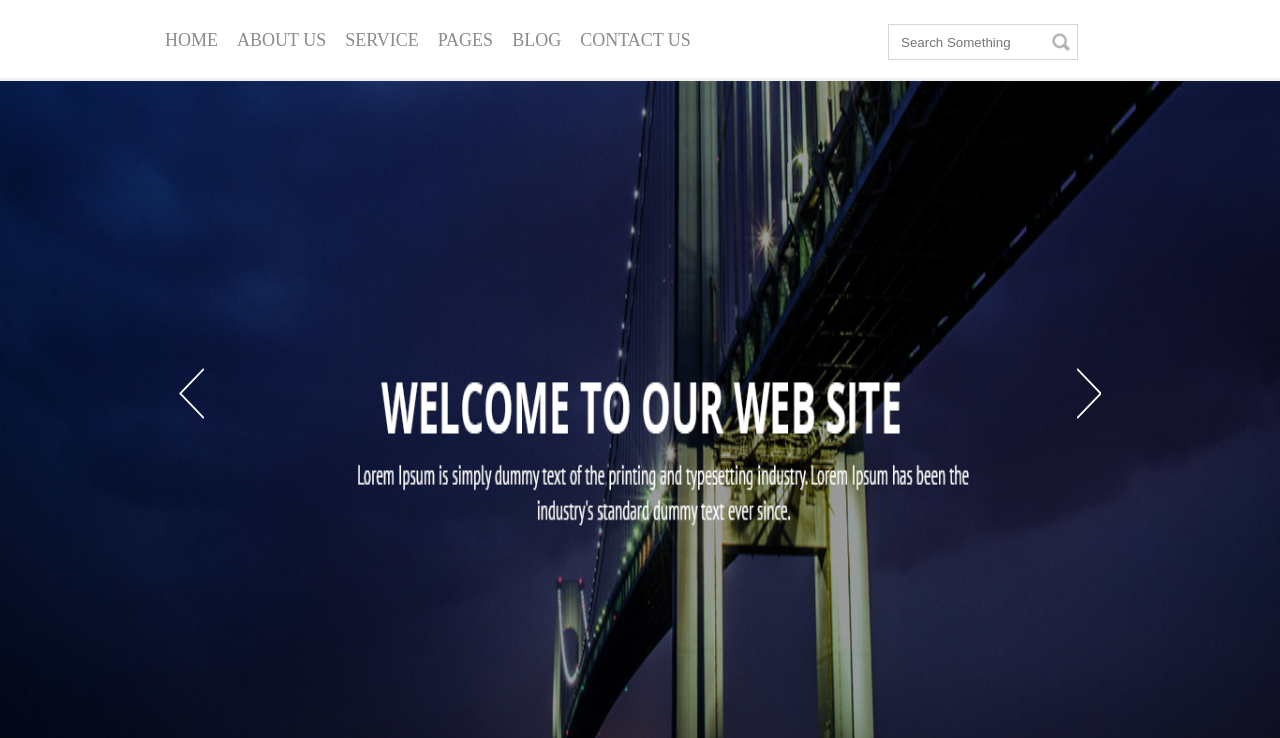
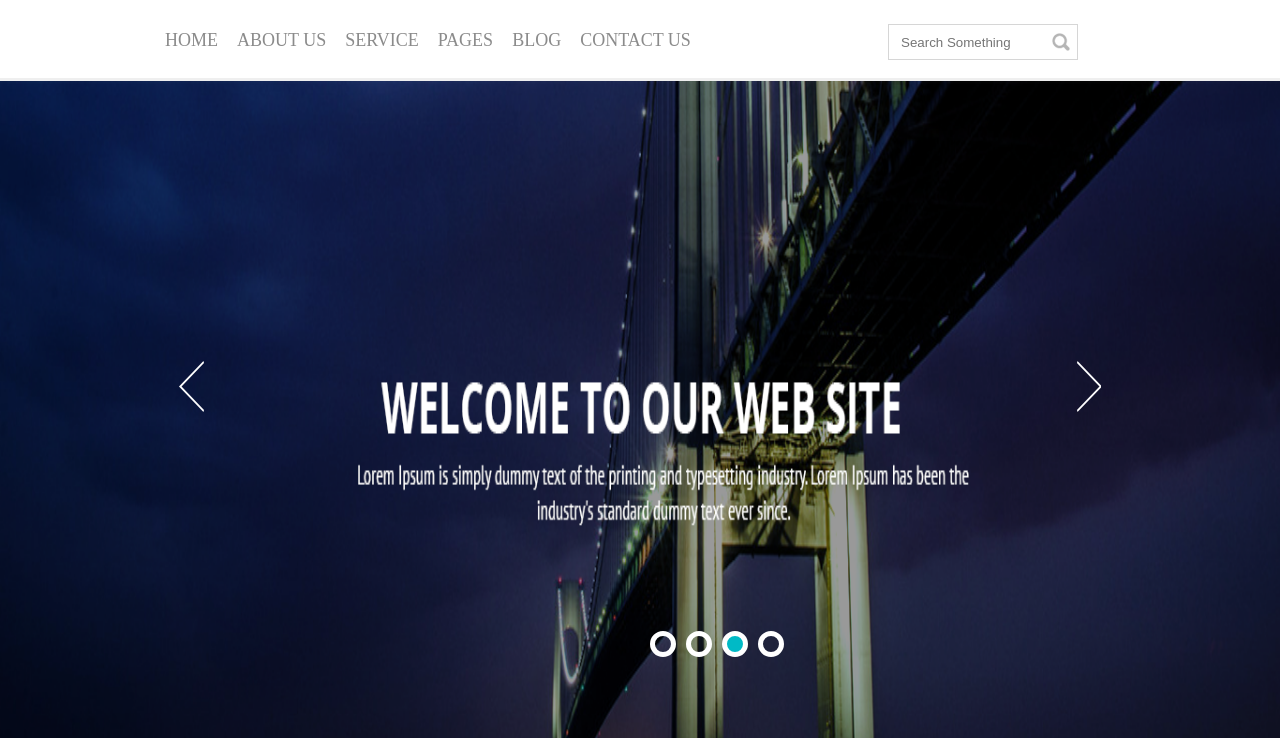
Before and after one commit to Everton-Santos/SiteTeste, a plain HTML site: page index.html in a window 1280 px wide. Shown: the part 62-800 px from the top of the page. Drawn offline with nearby package versions, Linux system fonts and the light colour scheme.

Commit message:
Carrossel configurado

```diff
--- a/css/main.css
+++ b/css/main.css
@@ -135,16 +135,28 @@ button.slick-next {
 }
 
 .slick-dots li button {
-
+    font-size: 0px;
+    border: 5px solid #ffffff;
+    width: 26px;
+    height: 26px;
+    background: transparent;
+    border-radius: 50%;
+    cursor: pointer;
 }
 
 .slick-dots {
     margin: 0 auto;
     width: 50%;
-    position: relative;
-    left: 22%;
+    position: absolute;
+    left: 50%;
+    top: 550px;
+}
+
+li.slick-active button {
+    background: #00bac6;
 }
 
 .slick-dots li {
+    padding-left: 10px ;
     display: inline-block;
 }
```
